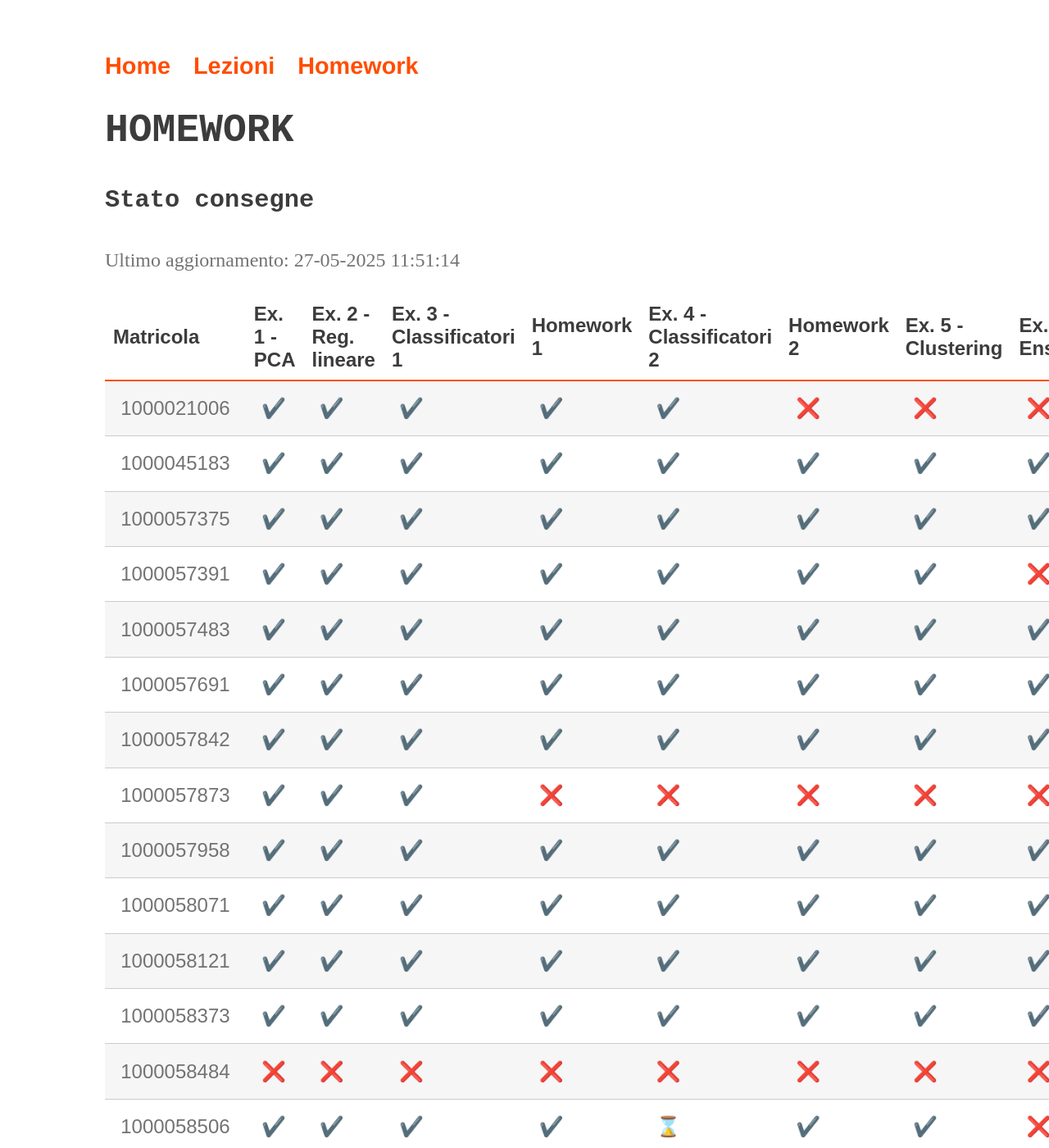
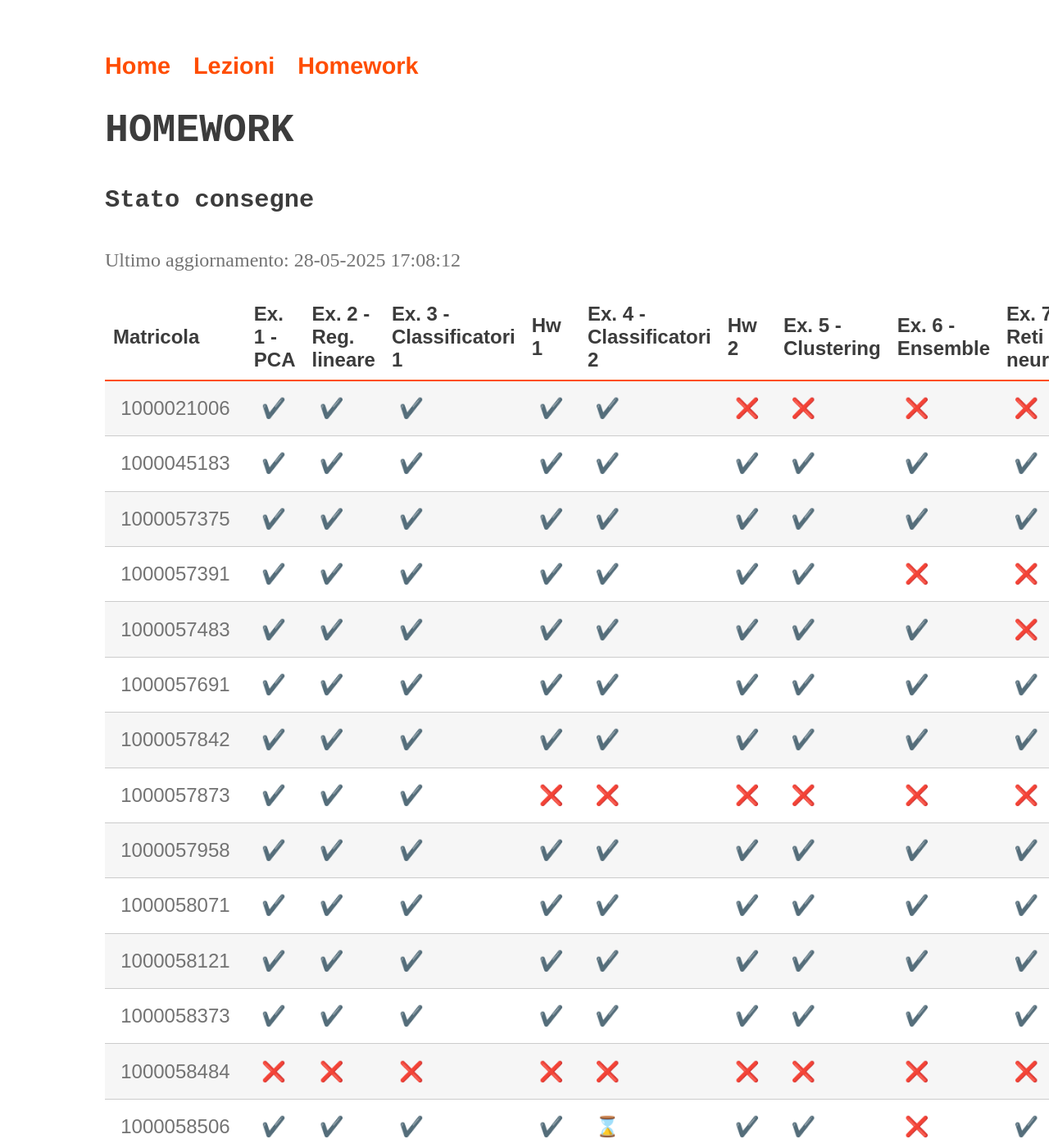
Before and after one commit to perceivelab/ml-mz-2025, a Jekyll site: the page built from status.md, in a window 1280 px wide and 1400 px high. Shown: the whole window at 82% size. Built offline with Jekyll 4.4.1, drawn with Linux system fonts in a browser that asks for light colours; emoji names are drawn with the system emoji font; our own code applies the rules of GitHub Pages for plain Markdown files; some of the changed text lies outside the part shown.

Commit message:
Update status

```diff
--- a/status.md
+++ b/status.md
@@ -6,22 +6,22 @@ layout: page
 
 #### Stato consegne
 
-Ultimo aggiornamento: 27-05-2025 11:51:14
+Ultimo aggiornamento: 28-05-2025 17:08:12
 
-| Matricola | Ex. 1 - PCA|Ex. 2 - Reg. lineare|Ex. 3 - Classificatori 1|Homework 1|Ex. 4 - Classificatori 2|Homework 2|Ex. 5 - Clustering|Ex. 6 - Ensemble|Ex. 7 - Reti neurali |
+| Matricola | Ex. 1 - PCA|Ex. 2 - Reg. lineare|Ex. 3 - Classificatori 1|Hw 1|Ex. 4 - Classificatori 2|Hw 2|Ex. 5 - Clustering|Ex. 6 - Ensemble|Ex. 7 - Reti neurali |
 | --- | ---|---|---|---|---|---|---|---|--- |
 | 1000021006 |:heavy_check_mark:|:heavy_check_mark:|:heavy_check_mark:|:heavy_check_mark:|:heavy_check_mark:|:x:|:x:|:x:|:x:|
-| 1000045183 |:heavy_check_mark:|:heavy_check_mark:|:heavy_check_mark:|:heavy_check_mark:|:heavy_check_mark:|:heavy_check_mark:|:heavy_check_mark:|:heavy_check_mark:|:x:|
+| 1000045183 |:heavy_check_mark:|:heavy_check_mark:|:heavy_check_mark:|:heavy_check_mark:|:heavy_check_mark:|:heavy_check_mark:|:heavy_check_mark:|:heavy_check_mark:|:heavy_check_mark:|
 | 1000057375 |:heavy_check_mark:|:heavy_check_mark:|:heavy_check_mark:|:heavy_check_mark:|:heavy_check_mark:|:heavy_check_mark:|:heavy_check_mark:|:heavy_check_mark:|:heavy_check_mark:|
 | 1000057391 |:heavy_check_mark:|:heavy_check_mark:|:heavy_check_mark:|:heavy_check_mark:|:heavy_check_mark:|:heavy_check_mark:|:heavy_check_mark:|:x:|:x:|
 | 1000057483 |:heavy_check_mark:|:heavy_check_mark:|:heavy_check_mark:|:heavy_check_mark:|:heavy_check_mark:|:heavy_check_mark:|:heavy_check_mark:|:heavy_check_mark:|:x:|
 | 1000057691 |:heavy_check_mark:|:heavy_check_mark:|:heavy_check_mark:|:heavy_check_mark:|:heavy_check_mark:|:heavy_check_mark:|:heavy_check_mark:|:heavy_check_mark:|:heavy_check_mark:|
-| 1000057842 |:heavy_check_mark:|:heavy_check_mark:|:heavy_check_mark:|:heavy_check_mark:|:heavy_check_mark:|:heavy_check_mark:|:heavy_check_mark:|:heavy_check_mark:|:x:|
+| 1000057842 |:heavy_check_mark:|:heavy_check_mark:|:heavy_check_mark:|:heavy_check_mark:|:heavy_check_mark:|:heavy_check_mark:|:heavy_check_mark:|:heavy_check_mark:|:heavy_check_mark:|
 | 1000057873 |:heavy_check_mark:|:heavy_check_mark:|:heavy_check_mark:|:x:|:x:|:x:|:x:|:x:|:x:|
-| 1000057958 |:heavy_check_mark:|:heavy_check_mark:|:heavy_check_mark:|:heavy_check_mark:|:heavy_check_mark:|:heavy_check_mark:|:heavy_check_mark:|:heavy_check_mark:|:x:|
-| 1000058071 |:heavy_check_mark:|:heavy_check_mark:|:heavy_check_mark:|:heavy_check_mark:|:heavy_check_mark:|:heavy_check_mark:|:heavy_check_mark:|:heavy_check_mark:|:x:|
-| 1000058121 |:heavy_check_mark:|:heavy_check_mark:|:heavy_check_mark:|:heavy_check_mark:|:heavy_check_mark:|:heavy_check_mark:|:heavy_check_mark:|:heavy_check_mark:|:x:|
-| 1000058373 |:heavy_check_mark:|:heavy_check_mark:|:heavy_check_mark:|:heavy_check_mark:|:heavy_check_mark:|:heavy_check_mark:|:heavy_check_mark:|:heavy_check_mark:|:x:|
+| 1000057958 |:heavy_check_mark:|:heavy_check_mark:|:heavy_check_mark:|:heavy_check_mark:|:heavy_check_mark:|:heavy_check_mark:|:heavy_check_mark:|:heavy_check_mark:|:heavy_check_mark:|
+| 1000058071 |:heavy_check_mark:|:heavy_check_mark:|:heavy_check_mark:|:heavy_check_mark:|:heavy_check_mark:|:heavy_check_mark:|:heavy_check_mark:|:heavy_check_mark:|:heavy_check_mark:|
+| 1000058121 |:heavy_check_mark:|:heavy_check_mark:|:heavy_check_mark:|:heavy_check_mark:|:heavy_check_mark:|:heavy_check_mark:|:heavy_check_mark:|:heavy_check_mark:|:heavy_check_mark:|
+| 1000058373 |:heavy_check_mark:|:heavy_check_mark:|:heavy_check_mark:|:heavy_check_mark:|:heavy_check_mark:|:heavy_check_mark:|:heavy_check_mark:|:heavy_check_mark:|:heavy_check_mark:|
 | 1000058484 |:x:|:x:|:x:|:x:|:x:|:x:|:x:|:x:|:x:|
 | 1000058506 |:heavy_check_mark:|:heavy_check_mark:|:heavy_check_mark:|:heavy_check_mark:|:hourglass:|:heavy_check_mark:|:heavy_check_mark:|:x:|:heavy_check_mark:|
 | 1000058536 |:heavy_check_mark:|:heavy_check_mark:|:heavy_check_mark:|:heavy_check_mark:|:heavy_check_mark:|:heavy_check_mark:|:heavy_check_mark:|:heavy_check_mark:|:heavy_check_mark:|
@@ -34,7 +34,7 @@ Ultimo aggiornamento: 27-05-2025 11:51:14
 | 1000059751 |:heavy_check_mark:|:heavy_check_mark:|:heavy_check_mark:|:x:|:x:|:x:|:x:|:x:|:x:|
 | 1000059819 |:hourglass:|:heavy_check_mark:|:heavy_check_mark:|:heavy_check_mark:|:heavy_check_mark:|:heavy_check_mark:|:heavy_check_mark:|:heavy_check_mark:|:heavy_check_mark:|
 | 1000059825 |:heavy_check_mark:|:heavy_check_mark:|:heavy_check_mark:|:heavy_check_mark:|:heavy_check_mark:|:heavy_check_mark:|:heavy_check_mark:|:heavy_check_mark:|:heavy_check_mark:|
-| 1000059840 |:heavy_check_mark:|:heavy_check_mark:|:heavy_check_mark:|:heavy_check_mark:|:heavy_check_mark:|:heavy_check_mark:|:heavy_check_mark:|:heavy_check_mark:|:x:|
+| 1000059840 |:heavy_check_mark:|:heavy_check_mark:|:heavy_check_mark:|:heavy_check_mark:|:heavy_check_mark:|:heavy_check_mark:|:heavy_check_mark:|:heavy_check_mark:|:heavy_check_mark:|
 | 1000059861 |:heavy_check_mark:|:heavy_check_mark:|:heavy_check_mark:|:heavy_check_mark:|:heavy_check_mark:|:heavy_check_mark:|:heavy_check_mark:|:heavy_check_mark:|:heavy_check_mark:|
 | 1000059938 |:heavy_check_mark:|:heavy_check_mark:|:heavy_check_mark:|:x:|:x:|:x:|:x:|:x:|:x:|
 | 1000059971 |:heavy_check_mark:|:x:|:x:|:x:|:x:|:x:|:x:|:x:|:x:|
@@ -42,29 +42,29 @@ Ultimo aggiornamento: 27-05-2025 11:51:14
 | 1000059998 |:heavy_check_mark:|:x:|:heavy_check_mark:|:heavy_check_mark:|:x:|:heavy_check_mark:|:x:|:x:|:heavy_check_mark:|
 | 1000060171 |:heavy_check_mark:|:heavy_check_mark:|:x:|:x:|:x:|:x:|:x:|:x:|:x:|
 | 1000060277 |:heavy_check_mark:|:heavy_check_mark:|:heavy_check_mark:|:heavy_check_mark:|:heavy_check_mark:|:heavy_check_mark:|:heavy_check_mark:|:heavy_check_mark:|:heavy_check_mark:|
-| 1000060342 |:heavy_check_mark:|:heavy_check_mark:|:heavy_check_mark:|:heavy_check_mark:|:heavy_check_mark:|:heavy_check_mark:|:heavy_check_mark:|:heavy_check_mark:|:x:|
+| 1000060342 |:heavy_check_mark:|:heavy_check_mark:|:heavy_check_mark:|:heavy_check_mark:|:heavy_check_mark:|:heavy_check_mark:|:heavy_check_mark:|:heavy_check_mark:|:heavy_check_mark:|
 | 1000060362 |:heavy_check_mark:|:heavy_check_mark:|:heavy_check_mark:|:heavy_check_mark:|:x:|:heavy_check_mark:|:x:|:x:|:x:|
 | 1000060372 |:heavy_check_mark:|:heavy_check_mark:|:x:|:x:|:x:|:x:|:x:|:x:|:x:|
 | 1000060418 |:heavy_check_mark:|:heavy_check_mark:|:heavy_check_mark:|:heavy_check_mark:|:heavy_check_mark:|:heavy_check_mark:|:heavy_check_mark:|:heavy_check_mark:|:heavy_check_mark:|
 | 1000060614 |:heavy_check_mark:|:heavy_check_mark:|:heavy_check_mark:|:x:|:x:|:x:|:x:|:x:|:x:|
 | 1000060679 |:heavy_check_mark:|:heavy_check_mark:|:heavy_check_mark:|:heavy_check_mark:|:heavy_check_mark:|:heavy_check_mark:|:heavy_check_mark:|:heavy_check_mark:|:x:|
-| 1000061221 |:heavy_check_mark:|:heavy_check_mark:|:heavy_check_mark:|:heavy_check_mark:|:heavy_check_mark:|:heavy_check_mark:|:heavy_check_mark:|:heavy_check_mark:|:x:|
+| 1000061221 |:heavy_check_mark:|:heavy_check_mark:|:heavy_check_mark:|:heavy_check_mark:|:heavy_check_mark:|:heavy_check_mark:|:heavy_check_mark:|:heavy_check_mark:|:heavy_check_mark:|
 | 1000061305 |:heavy_check_mark:|:heavy_check_mark:|:heavy_check_mark:|:heavy_check_mark:|:heavy_check_mark:|:heavy_check_mark:|:heavy_check_mark:|:heavy_check_mark:|:heavy_check_mark:|
 | 1000061894 |:heavy_check_mark:|:heavy_check_mark:|:heavy_check_mark:|:heavy_check_mark:|:heavy_check_mark:|:heavy_check_mark:|:x:|:x:|:x:|
 | 1000062133 |:heavy_check_mark:|:heavy_check_mark:|:heavy_check_mark:|:heavy_check_mark:|:heavy_check_mark:|:heavy_check_mark:|:heavy_check_mark:|:heavy_check_mark:|:heavy_check_mark:|
 | 1000062280 |:heavy_check_mark:|:heavy_check_mark:|:hourglass:|:heavy_check_mark:|:hourglass:|:heavy_check_mark:|:heavy_check_mark:|:heavy_check_mark:|:x:|
 | 1000062483 |:x:|:x:|:x:|:x:|:x:|:x:|:x:|:x:|:x:|
-| 1000062623 |:heavy_check_mark:|:heavy_check_mark:|:heavy_check_mark:|:heavy_check_mark:|:heavy_check_mark:|:heavy_check_mark:|:heavy_check_mark:|:heavy_check_mark:|:x:|
+| 1000062623 |:heavy_check_mark:|:heavy_check_mark:|:heavy_check_mark:|:heavy_check_mark:|:heavy_check_mark:|:heavy_check_mark:|:heavy_check_mark:|:heavy_check_mark:|:heavy_check_mark:|
 | 1000062780 |:heavy_check_mark:|:heavy_check_mark:|:heavy_check_mark:|:heavy_check_mark:|:heavy_check_mark:|:heavy_check_mark:|:heavy_check_mark:|:heavy_check_mark:|:x:|
 | 1000062788 |:heavy_check_mark:|:heavy_check_mark:|:heavy_check_mark:|:heavy_check_mark:|:heavy_check_mark:|:heavy_check_mark:|:heavy_check_mark:|:heavy_check_mark:|:x:|
 | 1000062796 |:heavy_check_mark:|:heavy_check_mark:|:heavy_check_mark:|:heavy_check_mark:|:heavy_check_mark:|:heavy_check_mark:|:heavy_check_mark:|:heavy_check_mark:|:x:|
 | 1000062891 |:heavy_check_mark:|:heavy_check_mark:|:hourglass:|:heavy_check_mark:|:x:|:heavy_check_mark:|:x:|:x:|:x:|
 | 1000063376 |:heavy_check_mark:|:heavy_check_mark:|:hourglass:|:heavy_check_mark:|:x:|:heavy_check_mark:|:x:|:x:|:x:|
-| 1000063414 |:heavy_check_mark:|:heavy_check_mark:|:heavy_check_mark:|:heavy_check_mark:|:heavy_check_mark:|:heavy_check_mark:|:heavy_check_mark:|:heavy_check_mark:|:x:|
+| 1000063414 |:heavy_check_mark:|:heavy_check_mark:|:heavy_check_mark:|:heavy_check_mark:|:heavy_check_mark:|:heavy_check_mark:|:heavy_check_mark:|:heavy_check_mark:|:heavy_check_mark:|
 | 1000063557 |:heavy_check_mark:|:heavy_check_mark:|:hourglass:|:heavy_check_mark:|:heavy_check_mark:|:heavy_check_mark:|:x:|:x:|:x:|
 | 1000064112 |:heavy_check_mark:|:heavy_check_mark:|:heavy_check_mark:|:heavy_check_mark:|:heavy_check_mark:|:heavy_check_mark:|:heavy_check_mark:|:x:|:x:|
-| 1000064219 |:heavy_check_mark:|:heavy_check_mark:|:heavy_check_mark:|:heavy_check_mark:|:heavy_check_mark:|:heavy_check_mark:|:heavy_check_mark:|:heavy_check_mark:|:x:|
-| 1000064648 |:heavy_check_mark:|:heavy_check_mark:|:heavy_check_mark:|:hourglass:|:hourglass:|:hourglass:|:hourglass:|:hourglass:|:x:|
+| 1000064219 |:heavy_check_mark:|:heavy_check_mark:|:heavy_check_mark:|:heavy_check_mark:|:heavy_check_mark:|:heavy_check_mark:|:heavy_check_mark:|:heavy_check_mark:|:heavy_check_mark:|
+| 1000064648 |:heavy_check_mark:|:heavy_check_mark:|:heavy_check_mark:|:hourglass:|:hourglass:|:hourglass:|:hourglass:|:hourglass:|:heavy_check_mark:|
 | 1000064902 |:heavy_check_mark:|:heavy_check_mark:|:heavy_check_mark:|:heavy_check_mark:|:heavy_check_mark:|:heavy_check_mark:|:heavy_check_mark:|:heavy_check_mark:|:x:|
 | 1000064946 |:heavy_check_mark:|:heavy_check_mark:|:heavy_check_mark:|:heavy_check_mark:|:heavy_check_mark:|:heavy_check_mark:|:hourglass:|:heavy_check_mark:|:heavy_check_mark:|
 | 1000065661 |:x:|:x:|:x:|:x:|:x:|:x:|:x:|:x:|:x:|
```
